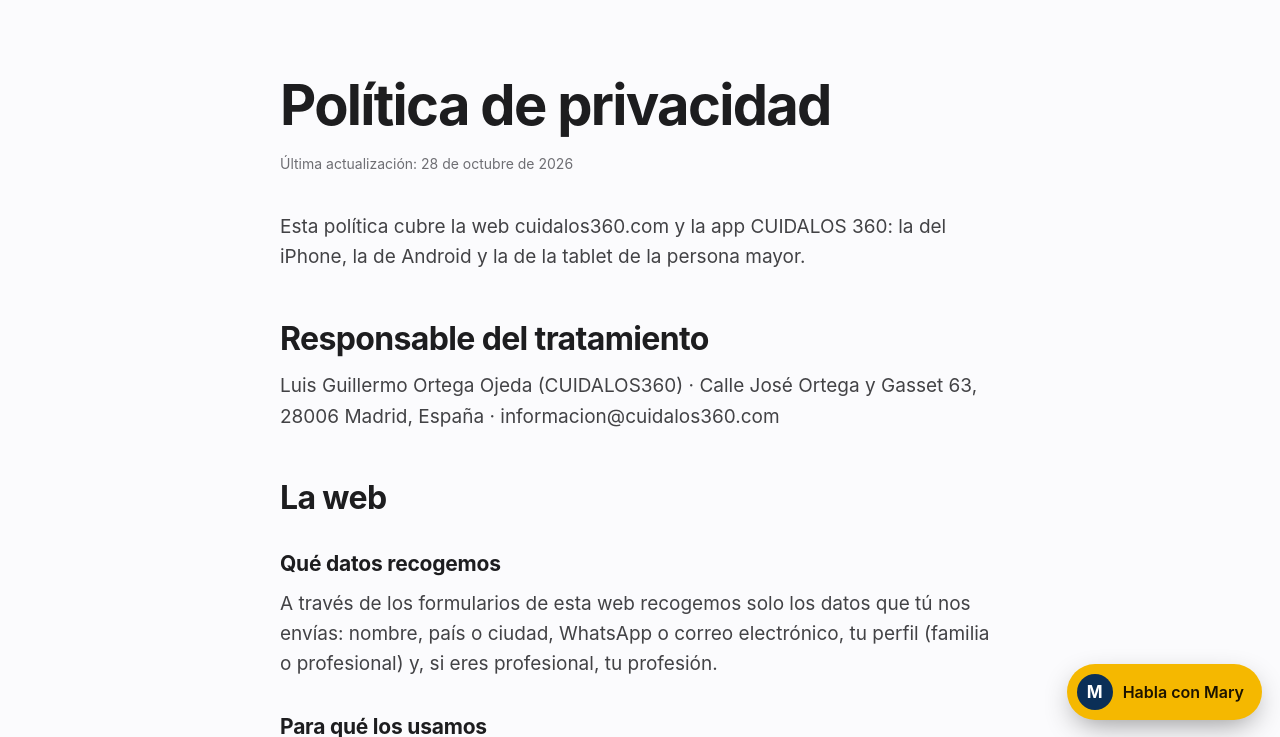
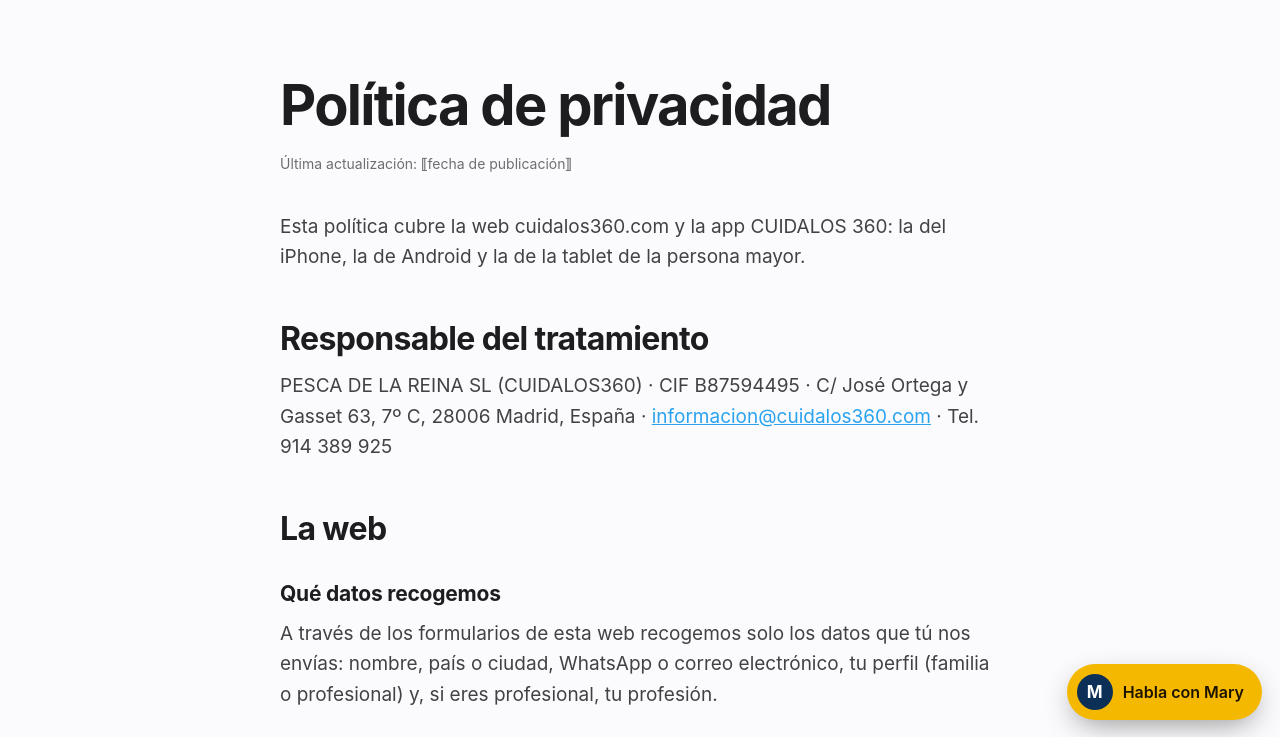
Before and after one commit to luisortegaojeda/cuidalos360-web, a plain HTML site: page privacidad.html in a window 1280 px wide. Shown: the part 62-799 px from the top of the page. Drawn offline with Linux system fonts and the light colour scheme.

Commit message:
Privacidad: el responsable del tratamiento pasa a ser PESCA DE LA REINA SL (CUIDALOS360), CIF B87594495; fecha por fijar al publicar

```diff
--- a/privacidad.html
+++ b/privacidad.html
@@ -14,13 +14,13 @@
 <main>
 <div class="narrow art-head">
   <h1>Política de privacidad</h1>
-  <p class="meta">Última actualización: 28 de octubre de 2026</p>
+  <p class="meta">Última actualización: ⟦fecha de publicación⟧</p>
 </div>
 <article class="narrow prose" style="padding-bottom:90px">
 <p>Esta política cubre la web cuidalos360.com y la app CUIDALOS 360: la del iPhone, la de Android y la de la tablet de la persona mayor.</p>
 
 <h2>Responsable del tratamiento</h2>
-<p>Luis Guillermo Ortega Ojeda (CUIDALOS360) · Calle José Ortega y Gasset 63, 28006 Madrid, España · informacion@cuidalos360.com</p>
+<p>PESCA DE LA REINA SL (CUIDALOS360) · CIF B87594495 · C/ José Ortega y Gasset 63, 7º C, 28006 Madrid, España · <a href="mailto:informacion@cuidalos360.com">informacion@cuidalos360.com</a> · Tel. 914 389 925</p>
 
 <h2>La web</h2>
 <h3>Qué datos recogemos</h3>
```
